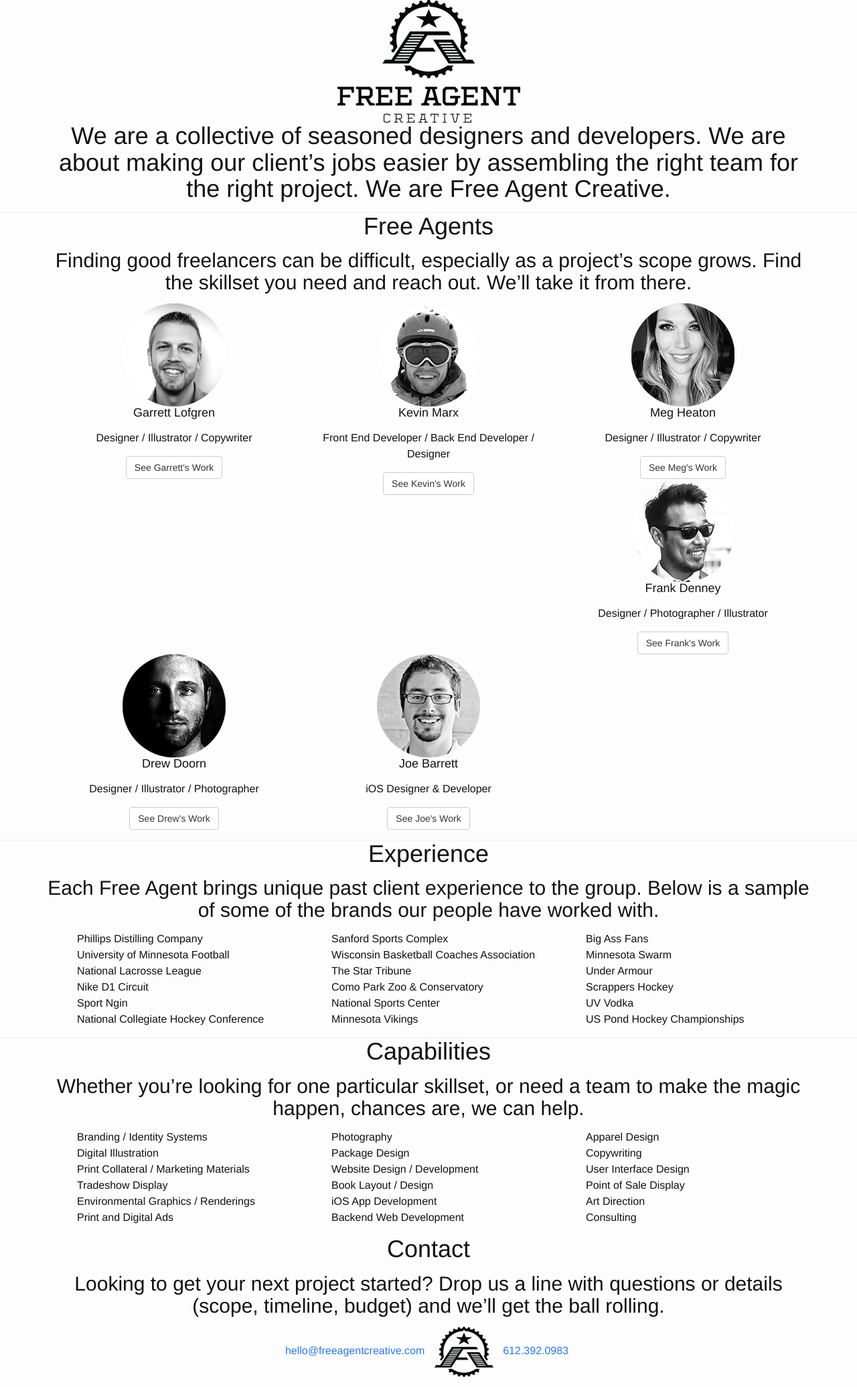
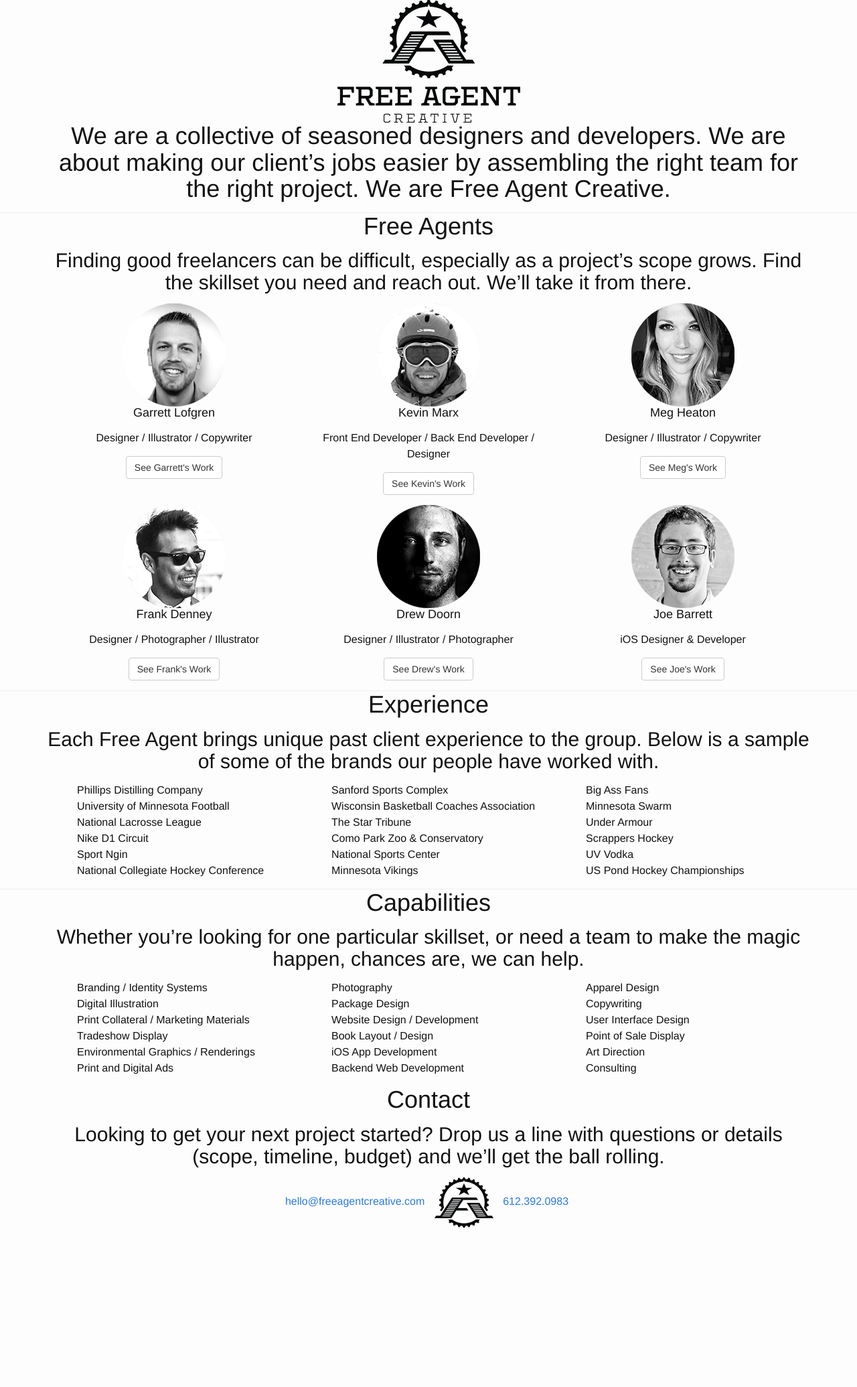
Before and after one commit to glofgren/freeagentcreative.github.io, a Jekyll site: the page built from index.html, in a window 1280 px wide. Shown: the whole page at 67% size. Built offline with Jekyll 4.4.1, drawn with Linux system fonts in a browser that asks for light colours; after the commit the page ends 1848 px from its top, so only the background shows below that.

Commit message:
updated layout

```diff
--- a/index.html
+++ b/index.html
@@ -52,6 +52,8 @@
           <a href="#" class="btn btn-default">See Meg's Work</a>
         </div>
       </li>
+    </ul>
+    <ul class="list-unstyled container">
       <li class="col-sm-4">
         <div class="text-center">
           <img src="/assets/frank.png" alt="Frank" />
```
